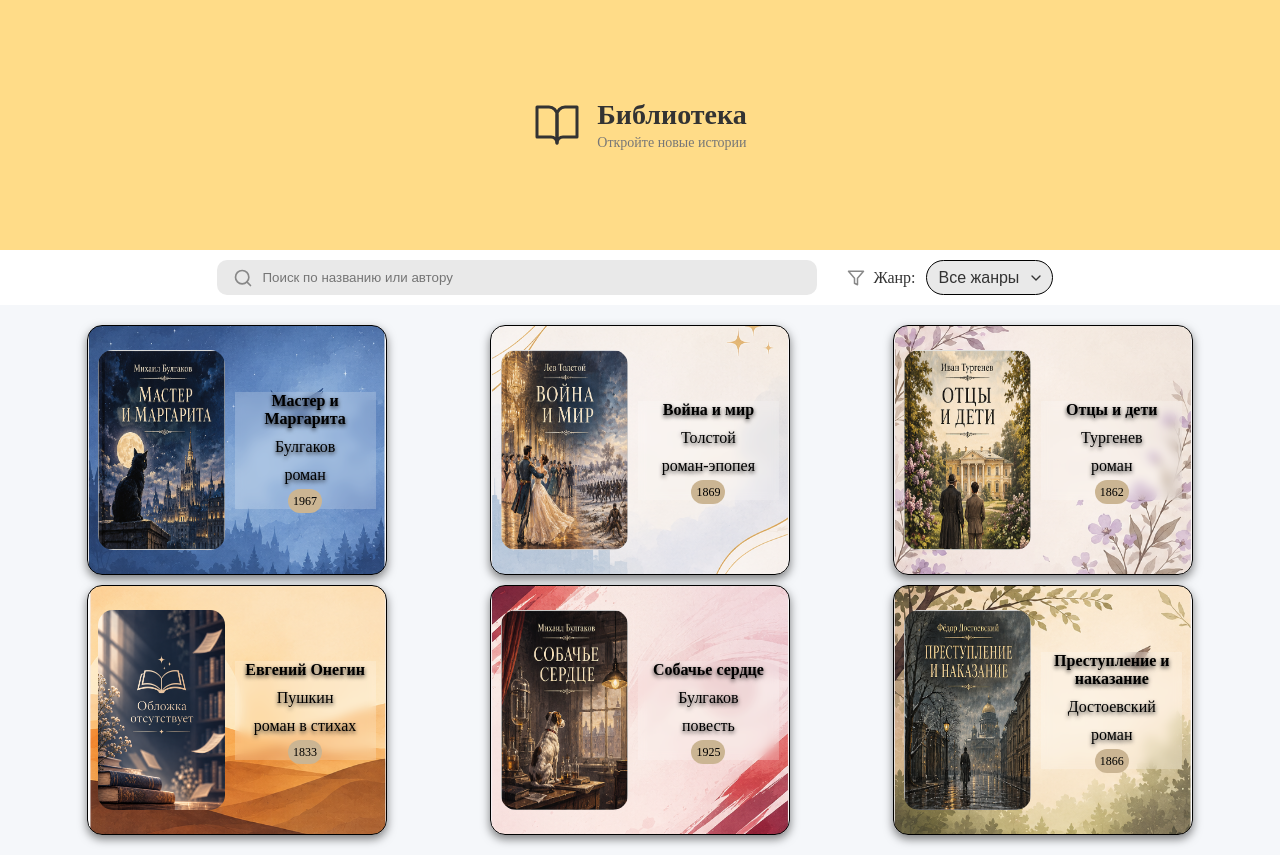
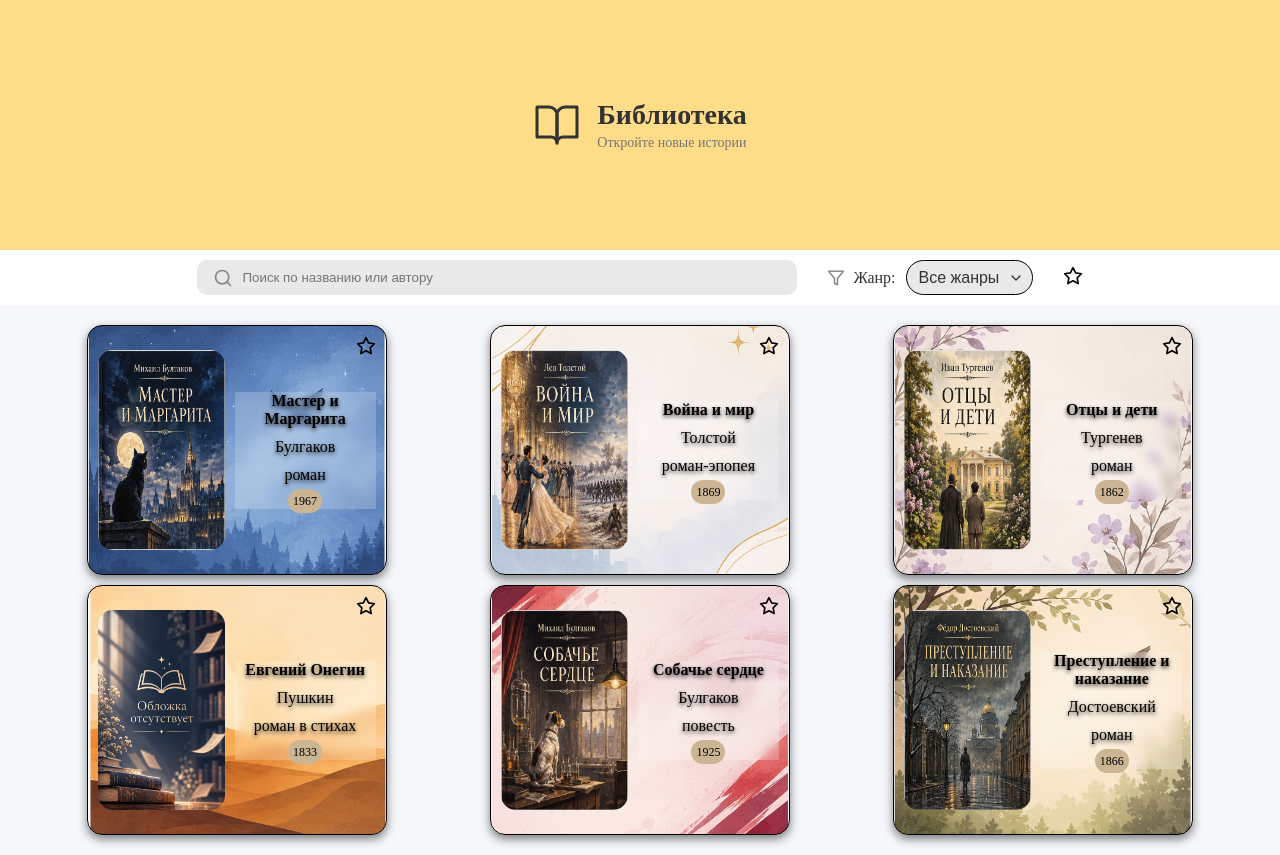
Before and after one commit to MrSmileSPB/react-library-project, a React (Vite) app in the folder search_react/: page / in a window 1280 px wide. Built offline with nearby package versions, Linux system fonts and the light colour scheme.

Commit message:
Favorites filter (#4)
* add new props by favorites books

* realization new filter by favorites

* favorites logics complete

```diff
--- a/search_react/src/App.tsx
+++ b/search_react/src/App.tsx
@@ -10,8 +10,16 @@ function App() {
 
   const [searchQuery, setSearchQuery] = useState('');
   const [genre, setGenre] = useState('all');
+  const [favoriteBooks, setFavoriteBooks] = useState<number[]>([]); /* Добавляем в массив выбранные книги */
+  const [showOnlyFavorites, setShowOnlyFavorites] = useState(false); /* Выбираем фильтр по избранному */
 
-
+  const toggleFavorite = (id: number) => {
+    if (favoriteBooks.includes(id)) {
+      setFavoriteBooks(favoriteBooks.filter((favId) => favId !== id));
+    } else {
+      setFavoriteBooks([...favoriteBooks, id]);
+    }
+  };
 
   const filteredBooks = books.filter(
     book => {
@@ -22,19 +30,21 @@ function App() {
 
       const matchGenre = genre === 'all' || book.genre === genre;
 
-      return matchSearch && matchGenre;
+      const matchFavorite = (showOnlyFavorites) ? favoriteBooks.includes(book.id) : true;
+
+      return matchSearch && matchGenre && matchFavorite;
     }
   )
-
 
   return (
 
     <div className='content'>
-      <Header/>
-      <Filters query={searchQuery} setQuery={setSearchQuery} genre={genre} setGenre={setGenre} />
-      <div className='catalog'>
-        <BookList books={filteredBooks} />
+      <Header />
+      <Filters query={searchQuery} setQuery={setSearchQuery} genre={genre} setGenre={setGenre} showOnlyFavorites={showOnlyFavorites} setShowOnlyFavorites={setShowOnlyFavorites} />
+      <div className='wrapper'>
+        <BookList books={filteredBooks} favoriteIds={favoriteBooks} onToggleFavorite={toggleFavorite} />
       </div>
+
     </div>
 
   )
--- a/search_react/src/components/BookCard/BookCard.css
+++ b/search_react/src/components/BookCard/BookCard.css
@@ -3,9 +3,9 @@
     justify-content: center;
     align-items: center;
     gap: 10px;
+    position: relative;
     border: 1px solid black;
     border-radius: 15px;
-    /*width: min(100%, 300px);*/
     width: 100%;
     max-width: 300px;
     height: 250px;
@@ -70,3 +70,22 @@
     height: 100%;
     border-radius: 15px;
 }
+
+.book-card__favorites {
+    position: absolute;
+    top: 10px;
+    right: 10px;
+    appearance: none;
+    -webkit-appearance: none;
+    -moz-appearance: none;
+    border: none;
+    background: transparent;
+    padding: 0;
+    cursor: pointer;
+    outline: none;
+    display: inline-flex;
+    align-items: center;
+    justify-content: center;
+    --icon-fill: gold;
+    --icon-stroke: black;
+}
--- a/search_react/src/components/BookCard/BookCard.tsx
+++ b/search_react/src/components/BookCard/BookCard.tsx
@@ -5,9 +5,17 @@ type BookCardProps = {
     book: Book;
     defaultBackground?: string;
     defaultImage?: string;
+    isFavorite: boolean;
+    onToggleFavorite: (id: number) => void;
 };
 
-function BookCard({ book, defaultBackground = "../../img/book-background/04_desert_sunset.png", defaultImage = "../../img/book-images/noimage.png" }: BookCardProps) {
+function BookCard({
+    book,
+    defaultBackground = "../../img/book-background/04_desert_sunset.png",
+    defaultImage = "../../img/book-images/noimage.png",
+    isFavorite,
+    onToggleFavorite
+}: BookCardProps) {
 
     const book_img = book.book_image || defaultImage;
     const background = book.bg_image || defaultBackground;
@@ -33,6 +41,16 @@ function BookCard({ book, defaultBackground = "../../img/book-background/04_dese
                     </span>
                 </p>
             </div>
+            <button className='book-card__favorites' onClick={() => onToggleFavorite(book.id) }>
+                <svg width="20" height="20" viewBox="0 0 24 24"
+                    fill={isFavorite ? "var(--icon-fill)" : "none"} /* по другому как то но с таким же смыслом */
+                    stroke="var(--icon-stroke)"
+                    strokeWidth="2"
+                    strokeLinecap="round"
+                    strokeLinejoin="round">
+                    <polygon points="12 2 15.09 8.26 22 9.27 17 14.14 18.18 21.02 12 17.77 5.82 21.02 7 14.14 2 9.27 8.91 8.26 12 2"></polygon>
+                </svg>
+            </button>
         </div>
     )
 }
--- a/search_react/src/components/BookList/BookList.tsx
+++ b/search_react/src/components/BookList/BookList.tsx
@@ -2,12 +2,18 @@ import type { Book } from '../../data/books';
 import BookCard from '../BookCard/BookCard';
 import './BookList.css'
 
-function BookList({ books }: { books: Book[] }) {
+type BookListProps = {
+    books: Book[];
+    favoriteIds: number[];
+    onToggleFavorite: (id: number) => void;
+}
+
+function BookList({ books, favoriteIds, onToggleFavorite }: BookListProps) {
     return (
             <div className='book-list'>
                 {books.map((book) => {
                     return (
-                    <BookCard key={book.id} book={book} />
+                        <BookCard key={book.id} book={book} isFavorite={favoriteIds.includes(book.id)} onToggleFavorite={onToggleFavorite}/>
                     )
                 })}
             </div>
--- a/search_react/src/components/Filters/Filters.css
+++ b/search_react/src/components/Filters/Filters.css
@@ -68,6 +68,25 @@
     background-color: #e9e9e9;
 }
 
+.filters__favorites {}
+
+.filters__favorites-btn {
+    appearance: none;
+    -webkit-appearance: none;
+    -moz-appearance: none;
+    border: none;
+    background: transparent;
+    padding: 0;
+    cursor: pointer;
+    outline: none;
+    display: inline-flex;
+    align-items: center;
+    justify-content: center;
+    --icon-fill: gold;
+    --icon-stroke: black;
+}
+
+
 @media (max-width: 768px) {
     .filters {
         display: grid;
--- a/search_react/src/components/Filters/Filters.tsx
+++ b/search_react/src/components/Filters/Filters.tsx
@@ -1,5 +1,3 @@
-import './Filters.css'
-
 import './Filters.css'
 
 type FiltersProps = {
@@ -7,9 +5,11 @@ type FiltersProps = {
     setQuery: (str: string) => void;
     genre: string;
     setGenre: (str: string) => void;
+    showOnlyFavorites: boolean;
+    setShowOnlyFavorites: (val: boolean) => void;
 }
 
-function Filters({ query, setQuery, genre, setGenre }: FiltersProps) {
+function Filters({ query, setQuery, genre, setGenre, showOnlyFavorites, setShowOnlyFavorites }: FiltersProps) {
     return (
         <div className="filters">
             <div className='filters__search'>
@@ -38,6 +38,18 @@ function Filters({ query, setQuery, genre, setGenre }: FiltersProps) {
                     <option value="повесть">повесть</option>
                 </select>
             </div>
+            <div className='filters__favorites'>
+                <button className='filters__favorites-btn' onClick={() => setShowOnlyFavorites(!showOnlyFavorites)}>
+                    <svg width="20" height="20" viewBox="0 0 24 24"
+                        fill={showOnlyFavorites ? "var(--icon-fill)" : "none"}
+                        stroke="var(--icon-stroke)"
+                        strokeWidth="2"
+                        strokeLinecap="round"
+                        strokeLinejoin="round">
+                        <polygon points="12 2 15.09 8.26 22 9.27 17 14.14 18.18 21.02 12 17.77 5.82 21.02 7 14.14 2 9.27 8.91 8.26 12 2"></polygon>
+                    </svg>
+                </button>
+            </div>
         </div>
 
     )
```
Lines whose indentation alone changed are shown as unchanged.
